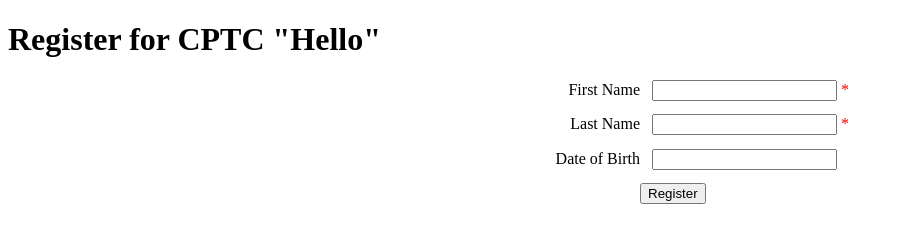
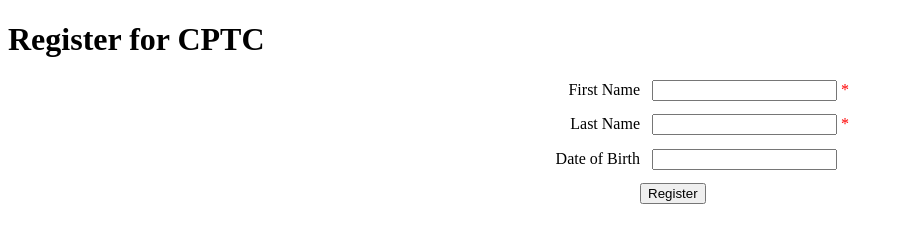
Before and after one commit to KimRamos45980/FormValidation, a plain HTML site: page index.html in a window 1280 px wide. Shown: the whole page, without its empty margins (0-904 px from the left). Drawn offline with Linux system fonts and the light colour scheme.

Commit message:
Webpage changes testing

```diff
--- a/index.html
+++ b/index.html
@@ -8,7 +8,7 @@
     <title>Form Validation</title>
 </head>
 <body>
-    <h1>Register for CPTC "Hello"</h1>
+    <h1>Register for CPTC</h1>
     <form>
         <label for="first-name">First Name</label>
         <input type="text" id="first-name">
```
